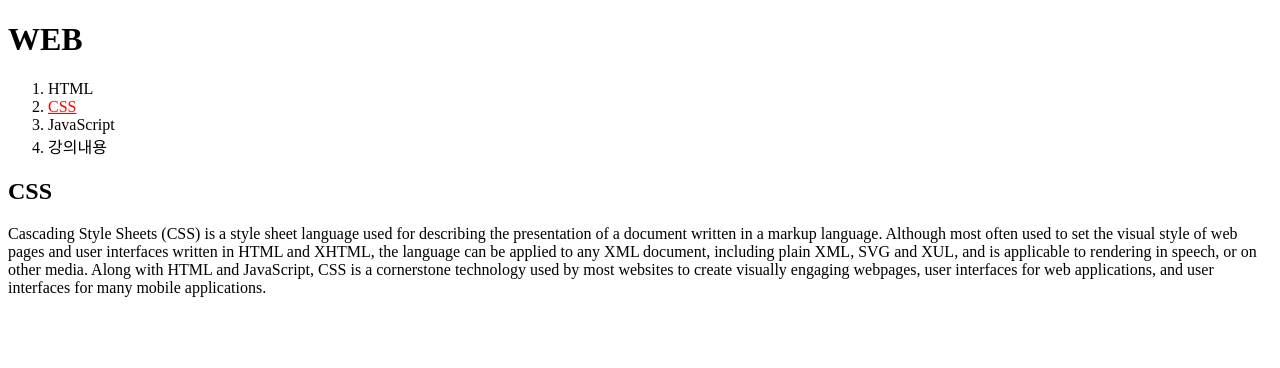
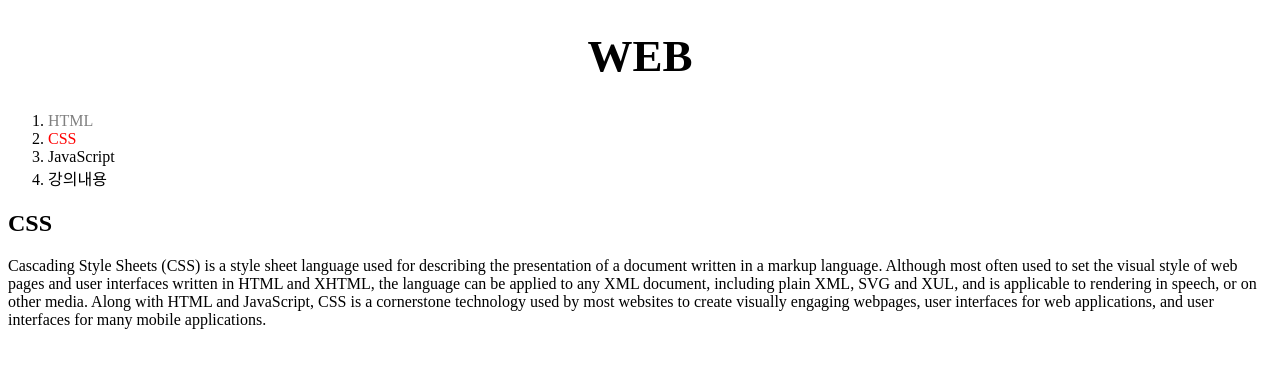
Before and after one commit to qhrud4642/web1, a plain HTML site: page 2.html in a window 1280 px wide. Drawn offline with Linux system fonts and the light colour scheme.

Commit message:
Add files via upload

```diff
--- a/2.html
+++ b/2.html
@@ -4,17 +4,27 @@
   <title>WEB1 - CSS</title>
   <meta charset="utf-8">
   <style>
-    a {
-      color:black;
-      text-decoration: none;
-    }
+  #active {
+     color:red;
+   }
+   .saw {
+     color:gray;
+   }
+   a {
+     color:black;
+     text-decoration: none;
+   }
+      h1{
+        font-size:45px;
+        text-align: center;
+      }
   </style>
 </head>
 <body>
   <h1><a href="index.html">WEB</a></h1>
   <ol>
-    <li><a href="1.html">HTML</a></li>
-    <li><a href="2.html" style="color:red;text-decoration:underline">CSS</a></li>
+    <li><a href="1.html" class="saw">HTML</a></li>
+    <li><a href="2.html" class="saw" id="active">CSS</a></li>
     <li><a href="3.html">JavaScript</a></li>
     <li><a href="4.html">강의내용</a></li>
   </ol>
```
Also changed, not shown: 4.html (+38 -1 lines).
